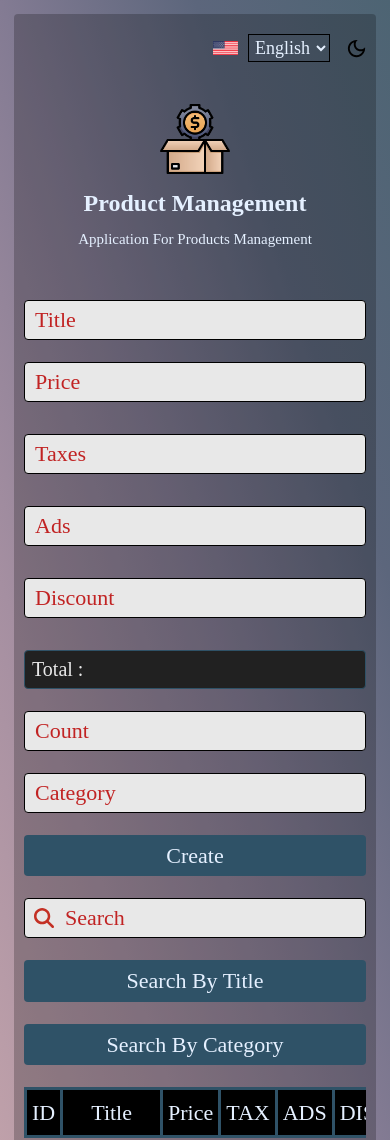
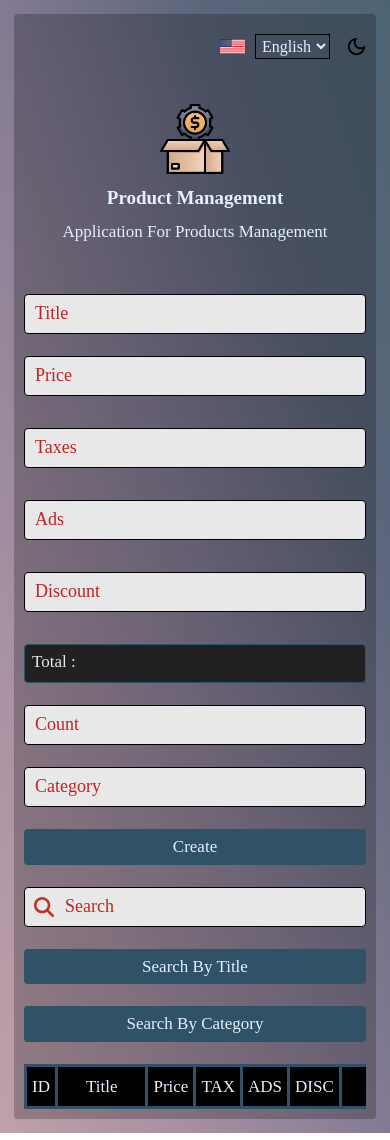
Before and after one commit to ahmed-elbltagy/APP-, a plain HTML site: page index.html in a window 390 px wide. Shown: the top 1140 px of the page. Drawn offline with Linux system fonts and the light colour scheme; a web font is replaced by a local one.

Commit message:
Add files via upload

```diff
--- a/js/main.js
+++ b/js/main.js
@@ -63,7 +63,7 @@ const translations = {
     TITLE: "الأسم ",
     PRICE: "السعر",
     TAX: "ضرائب",
-    ADS: "اعلانات",
+    ADS: "إعلانات",
     DISC: "خصم",
     TOTAL: "المجموع",
     CATEGORY: "الصنف",
@@ -123,7 +123,7 @@ selectLang.addEventListener( 'change', function(){
     search.setAttribute( "placeholder", "Search" );
     total.setAttribute( 'data-before', 'Total : ' );
   }
-   showData(dataPro)
+  showData(dataPro)
 } )
 // Save The selectedLang in localStorage
 if ( localStorage.getItem( 'selectedLang' ) === 'arabic' ) {
@@ -452,3 +452,5 @@ search.onmousedown=(function(){
   showData( dataPro )
   search.value = ""
 })
+
+console.log(dataPro)
--- a/style/css/main.css
+++ b/style/css/main.css
@@ -120,6 +120,7 @@ header .title p{
   font-size: 20px;
   font-weight: 400;
   color:var(--tex-color);
+  line-height: 1.5;
 }
 header .lang-theme{
   position: absolute;
@@ -139,7 +140,7 @@ header .lang-theme select{
   background-color: transparent;
   color:var(--tex-color);
   cursor: pointer;
-  font-size: 18px;
+  font-size: 16px;
   font-weight: 400;
 }
 
@@ -172,13 +173,14 @@ input{
   margin-bottom: 22px;
   display: block;
   border: 1px solid var(--border-color);
-  font-size: 22px;
-  font-weight: 500;
+  font-size: 20px;
+  font-weight: 400;
   color: var(--input-tex);
 }
 input::placeholder{
   color: var(--red-color);
   font-weight: 300;
+  font-size: 18px;
 }
 
 .btn{
@@ -194,7 +196,7 @@ input::placeholder{
   margin-bottom: 22px;
   background-color: var(--btn-color);
   color: var(--tex-color);
-  font-size: 22px;
+  font-size: 20px;
   font-weight: 400;
   user-select: none;
   text-align: center;
@@ -221,7 +223,7 @@ input::placeholder{
   border-radius: 4px;
   color:var(--tex-color);
   overflow: hidden ;
-  font-weight: 500;
+  font-weight: 400;
   height: 39px;
   color: #e8e8e8;
 }
@@ -265,23 +267,20 @@ table {
   color: var(--tex-color);
   border-collapse: collapse;
   border-spacing: 0;
+  font-size: 20px;
+  font-weight: 400;
 }
 th{
-  font-size: 22px;
-  font-weight: 400;
+  font-weight: 500;
   padding:10px 5px;
   border: 3px solid var(--btn-color);
   user-select: none;
   text-align: center;
 }
-td{
+tbody tr td {
   border: 3px solid var(--btn-color);
   padding: 5px;
-  width: auto;
-}
-tbody tr td {
   width: 140px !important;
-  font-size: 23px;
 }
 .update,
 .delete{
@@ -320,16 +319,8 @@ tbody tr td {
   header .title h1{
     text-align: center;
     font-weight: 700;
-    font-size: 24px;
+    font-size: 22px;
     margin-bottom:20px;
-  }
-  header .title p{
-    text-align: center;
-    margin-top: -10px;
-    margin-bottom:50px;
-    font-size: 15px;
-    font-weight: 500;
-    line-height: 1.5;
   }
   header .lang-theme #light-mode ,
   header .lang-theme #dark-mode {
@@ -367,4 +358,14 @@ tbody tr td {
   .container{
     margin: 14px;
   }
+  header .title h1{
+    font-size: 19px;
+  }
+  header .title p,
+  input,
+  table,
+  .price small,
+  .btn{
+    font-size: 17px ;
 }
+}
```
